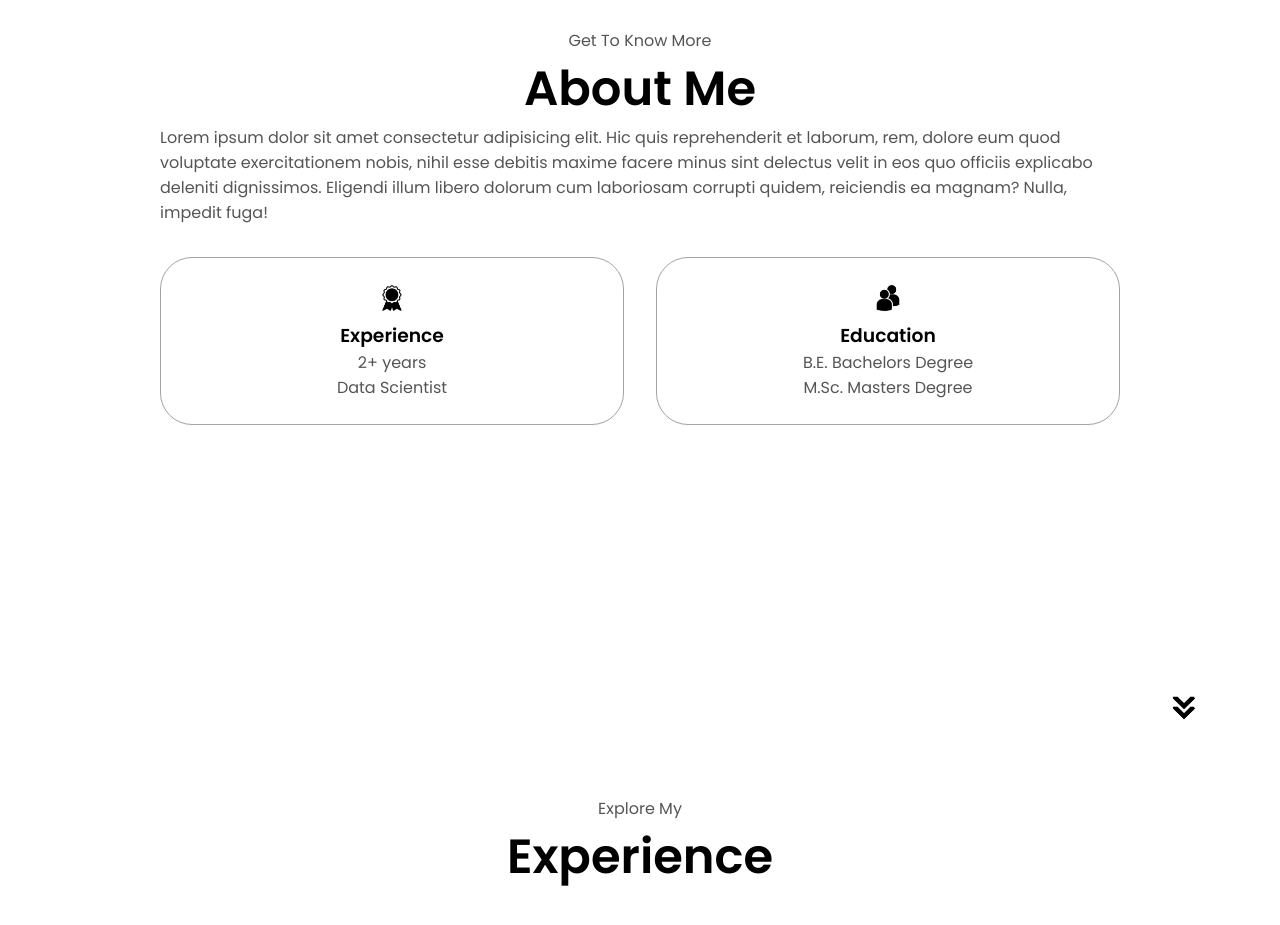
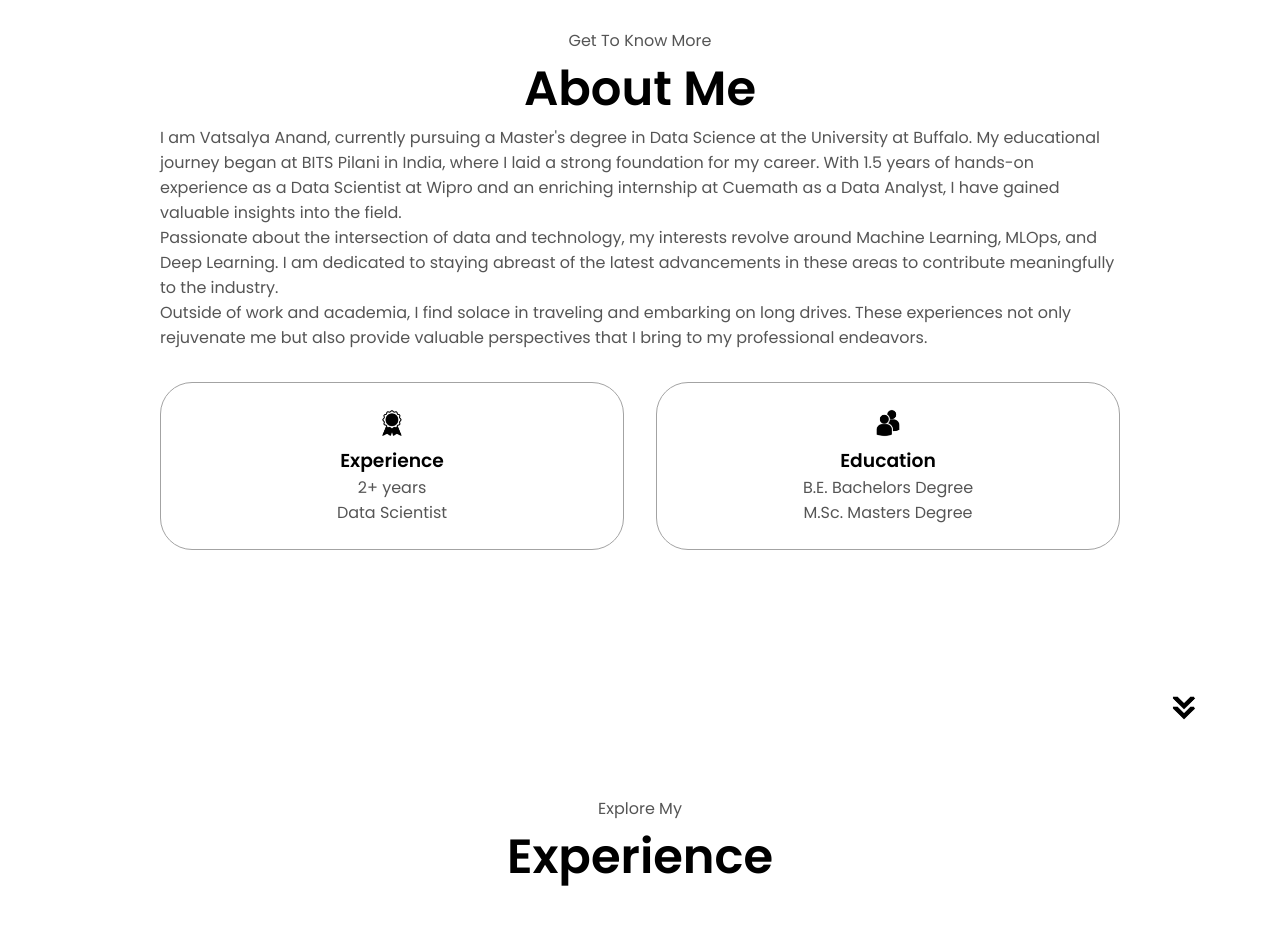
Before and after one commit to vatsalyaanand/Portfolio-Website, a plain HTML site: page index.html in a window 1280 px wide. Shown: the part 900-1825 px from the top of the page. Drawn offline with Linux system fonts and the light colour scheme.

Commit message:
Update Portfolio

```diff
--- a/index.html
+++ b/index.html
@@ -79,12 +79,13 @@
       <div class="about-details-container">
         <div class="text-container">
             <p>
-              Lorem ipsum dolor sit amet consectetur adipisicing elit. Hic quis
-              reprehenderit et laborum, rem, dolore eum quod voluptate
-              exercitationem nobis, nihil esse debitis maxime facere minus sint
-              delectus velit in eos quo officiis explicabo deleniti dignissimos.
-              Eligendi illum libero dolorum cum laboriosam corrupti quidem,
-              reiciendis ea magnam? Nulla, impedit fuga!
+              I am Vatsalya Anand, currently pursuing a Master's degree in Data Science at the University at Buffalo. My educational journey began at BITS Pilani in India, where I laid a strong foundation for my career. With 1.5 years of hands-on experience as a Data Scientist at Wipro and an enriching internship at Cuemath as a Data Analyst, I have gained valuable insights into the field.
+            </p>
+            <p>
+              Passionate about the intersection of data and technology, my interests revolve around Machine Learning, MLOps, and Deep Learning. I am dedicated to staying abreast of the latest advancements in these areas to contribute meaningfully to the industry.
+            </p>
+            <p>
+              Outside of work and academia, I find solace in traveling and embarking on long drives. These experiences not only rejuvenate me but also provide valuable perspectives that I bring to my professional endeavors.
             </p>
           </div>
           <div class="about-containers">
```
